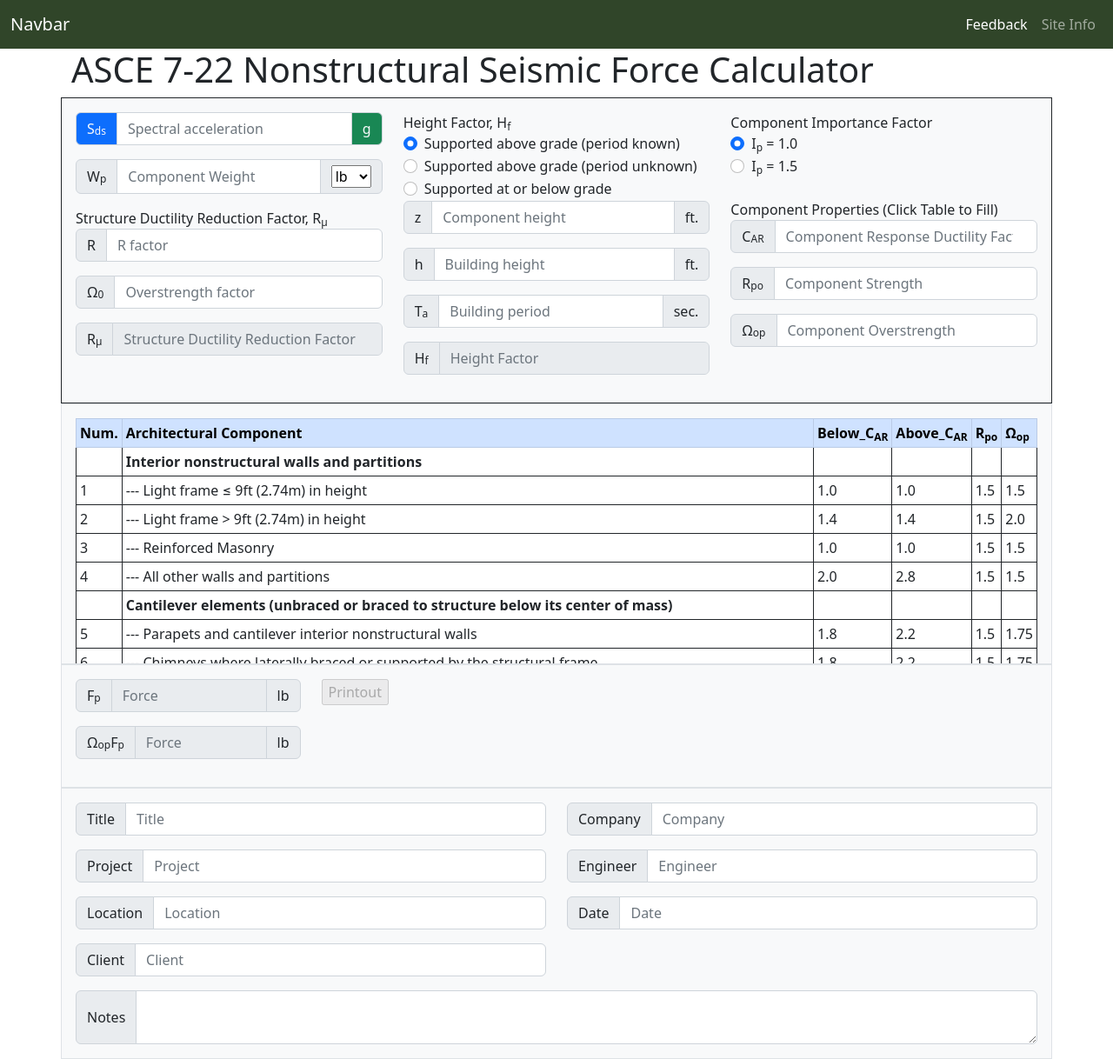
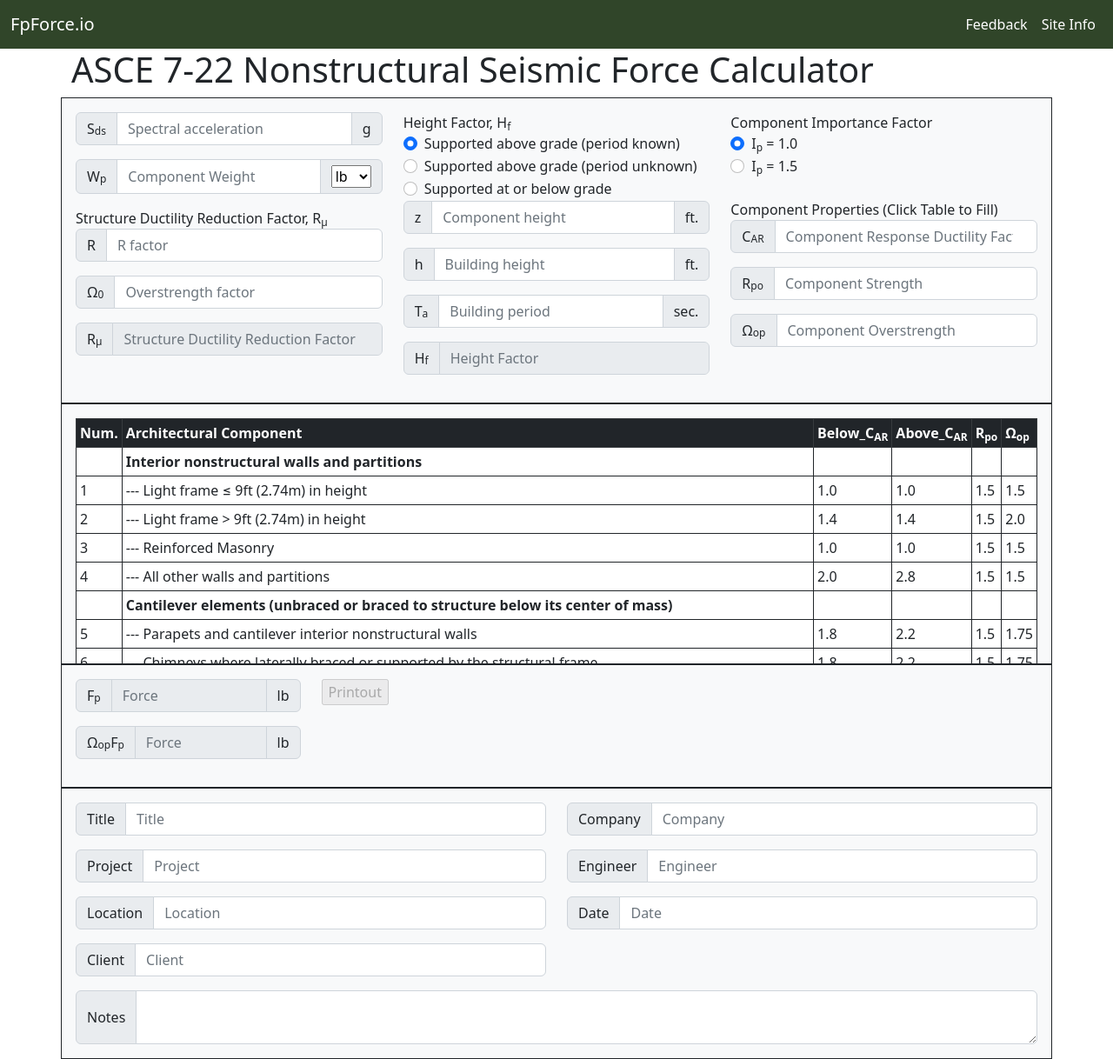
Before and after one commit to aclozovoy/FpForceCalculator, a Flask app: page / in a window 1280 px wide. Shown: the whole page at 87% size. Run offline with Flask 2, Linux system fonts and the light colour scheme; data that the repository does not hold is empty; some libraries are stand-ins or nearby versions.

Commit message:
Design cleanups

```diff
--- a/templates/base.html
+++ b/templates/base.html
@@ -23,7 +23,7 @@
         <!-- <nav class="navbar navbar-expand-lg navbar-dark bg-dark"> -->
         <nav class="navbar navbar-expand-lg navbar-dark" style="background-color: #304529;">
             <div class="container-fluid">
-              <a class="navbar-brand" href="{{ url_for('views.main') }}">Navbar</a>
+              <a class="navbar-brand" href="{{ url_for('views.main') }}">FpForce.io</a>
               <button class="navbar-toggler" type="button" data-bs-toggle="collapse" data-bs-target="#navbarSupportedContent" aria-controls="navbarSupportedContent" aria-expanded="false" aria-label="Toggle navigation">
                 <span class="navbar-toggler-icon"></span>
               </button>
@@ -33,7 +33,7 @@
                       <a class="nav-link active" aria-current="page" href="{{ url_for('views.feedback') }}">Feedback</a>
                     </li>
                     <li class="nav-item">
-                      <a class="nav-link" aria-current="page" href="{{ url_for('views.about') }}">Site Info</a>
+                      <a class="nav-link active" aria-current="page" href="{{ url_for('views.about') }}">Site Info</a>
                     </li>
                   </ul>
               </div>
--- a/templates/main.html
+++ b/templates/main.html
@@ -12,9 +12,9 @@
 	<div class="row">
 		<div class ="col">
 			<div class="input-group mb-3">
-				<span class="input-group-text bg-primary text-light" id="inputGroup-sizing-default">S<sub>ds</sub></span>
+				<span class="input-group-text" id="inputGroup-sizing-default">S<sub>ds</sub></span>
 				<input name="Sds" type="number" step="any" min="0" class="form-control" placeholder="Spectral acceleration" aria-label="Sizing example input" aria-describedby="inputGroup-sizing-default">
-				<span class="input-group-text bg-success text-light" id="inputGroup-sizing-default">g</span>
+				<span class="input-group-text" id="inputGroup-sizing-default">g</span>
 			</div>
 			<div class="input-group mb-3">
 				<span class="input-group-text" id="inputGroup-sizing-default">W<sub>p</sub></span>
@@ -136,9 +136,9 @@
 	</div>
 	</div>
 
-	<div class="container-sm bg-light p-3 border table-responsive">
+	<div class="container-sm bg-light p-3 border border-dark table-responsive">
 		<table class="table table-sm table-hover bg-white table-bordered border-dark" id="ComponentsTable">
-			<thead class="table-primary">
+			<thead class="table-dark">
 				<tr>
 					<th>Num.</th>
 					<th>Architectural Component</th>
@@ -521,7 +521,7 @@
 		</table>
 	</div>
 
-	<div class="container-sm bg-light p-3 border">
+	<div class="container-sm bg-light p-3 border border-dark">
 		<div class="row">
 			<div class="col-3">
 				<!-- <div class="input-group mb-3">
@@ -547,7 +547,7 @@
 		</div>
 	</div>
 
-	<div class="container-sm bg-light p-3 border">
+	<div class="container-sm bg-light p-3 border border-dark">
 		<div class="row">
 			<div class="col">
 				<div class="input-group mb-3">
```
Also changed, not shown: templates/about.html (+12 -2 lines).
